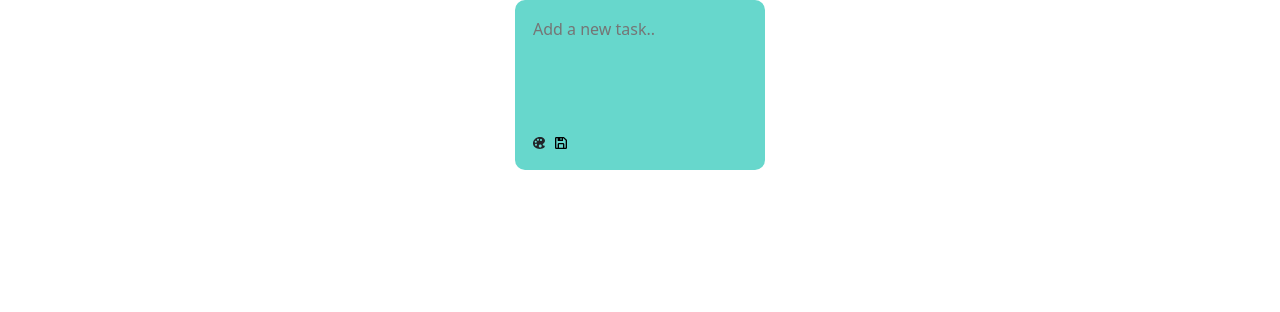
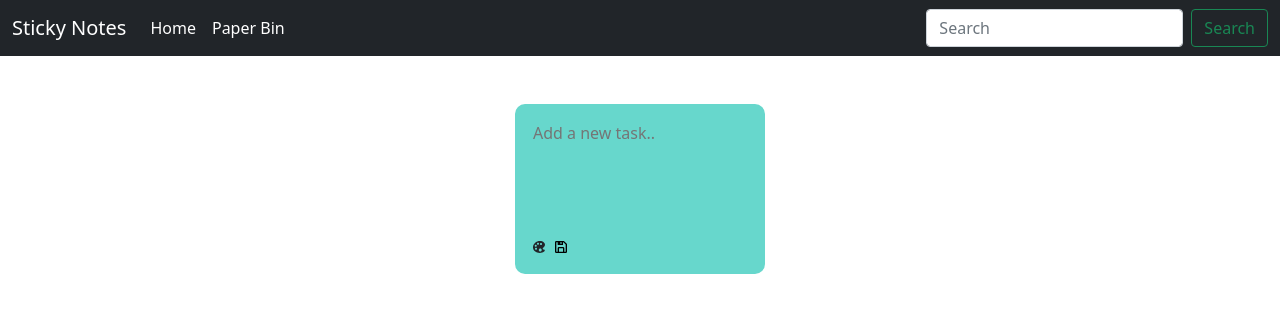
Before and after one commit to axelcola/sticky-notes-on-react, a React (Create React App) app: page / in a window 1280 px wide. Shown: the top 312 px of the page. Built offline with nearby package versions, Linux system fonts and the light colour scheme.

Commit message:
trash icon on note component

```diff
--- a/package.json
+++ b/package.json
@@ -12,9 +12,11 @@
     "react-dom": "^18.0.0",
     "react-icons": "^4.3.1",
     "react-scripts": "5.0.1",
+    "router-dom": "^2.2.9",
     "styled-components": "^5.3.5",
     "uuidv4": "^6.2.13",
-    "web-vitals": "^2.1.4"
+    "web-vitals": "^2.1.4",
+    "wouter": "^2.8.0-alpha.2"
   },
   "scripts": {
     "start": "react-scripts start",
--- a/public/index.html
+++ b/public/index.html
@@ -14,6 +14,8 @@
   <link rel="preconnect" href="https://fonts.gstatic.com" crossorigin>
   <link href="https://fonts.googleapis.com/css2?family=Dosis:wght@500&display=swap" rel="stylesheet">
   <link rel="apple-touch-icon" href="%PUBLIC_URL%/logo192.png" />
+  <link href="https://cdn.jsdelivr.net/npm/bootstrap@5.1.3/dist/css/bootstrap.min.css" rel="stylesheet"
+    integrity="sha384-1BmE4kWBq78iYhFldvKuhfTAU6auU8tT94WrHftjDbrCEXSU1oBoqyl2QvZ6jIW3" crossorigin="anonymous">
   <!--
       manifest.json provides metadata used when your web app is installed on a
       user's mobile device or desktop. See https://developers.google.com/web/fundamentals/web-app-manifest/
--- a/src/App.js
+++ b/src/App.js
@@ -1,10 +1,12 @@
 import React from "react";
 import "./App.css";
+import NavbarNotes from "./components/NavbarNotes";
 import NoteList from "./components/NoteList";
 
 function App() {
   return (
     <div className="App">
+      <NavbarNotes />
       <NoteList />
     </div>
   );
--- /dev/null
+++ b/src/components/NavbarNotes.js
@@ -0,0 +1,54 @@
+import React from "react";
+import { Link } from "wouter";
+import { AiFillHome } from "react-icons/ai";
+import { BsFillTrashFill } from "react-icons/bs";
+
+const NavbarNotes = () => {
+  return (
+    <nav className="navbar navbar-expand-lg navbar-dark bg-dark mb-5">
+      <div className="container-fluid">
+        <Link className="navbar-brand" to="#">
+          Sticky Notes
+        </Link>
+        <button
+          className="navbar-toggler"
+          type="button"
+          data-bs-toggle="collapse"
+          data-bs-target="#navbarSupportedContent"
+          aria-controls="navbarSupportedContent"
+          aria-expanded="false"
+          aria-label="Toggle navigation"
+        >
+          <span className="navbar-toggler-icon"></span>
+        </button>
+        <div className="collapse navbar-collapse" id="navbarSupportedContent">
+          <ul className="navbar-nav me-auto mb-2 mb-lg-0">
+            <li className="nav-item">
+              <Link className="nav-link active" aria-current="page" to="#">
+                Home
+              </Link>
+            </li>
+            <li className="nav-item">
+              <Link className="nav-link active" aria-current="page" to="#">
+                Paper Bin
+              </Link>
+            </li>
+          </ul>
+          <form className="d-flex">
+            <input
+              className="form-control me-2"
+              type="search"
+              placeholder="Search"
+              aria-label="Search"
+            />
+            <button className="btn btn-outline-success" type="submit">
+              Search
+            </button>
+          </form>
+        </div>
+      </div>
+    </nav>
+  );
+};
+
+export default NavbarNotes;
--- a/src/components/Note.js
+++ b/src/components/Note.js
@@ -2,6 +2,7 @@
 import "./note.css";
 import { BiSave } from "react-icons/bi";
 import { IoIosColorPalette } from "react-icons/io";
+import { BsFillTrashFill } from "react-icons/bs";
 
 const Note = ({ text, date }) => {
   return (
@@ -11,10 +12,17 @@
         <small>{date}</small>
         <div className="note-content">
           <div className="containter">
-            <IoIosColorPalette className="color-button" />
             <button className="button">
               {" "}
               <BiSave />
+            </button>
+            <button className="button">
+              {" "}
+              <IoIosColorPalette className="color-button" />
+            </button>
+            <button className="button">
+              {" "}
+              <BsFillTrashFill />
             </button>
           </div>
         </div>
```
Also changed, not shown: 1 other file (tests, documents, lock files or other folders).
